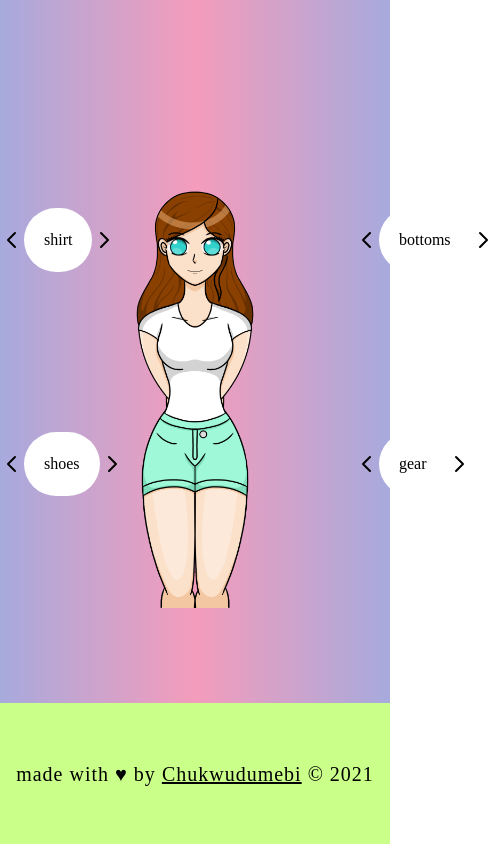
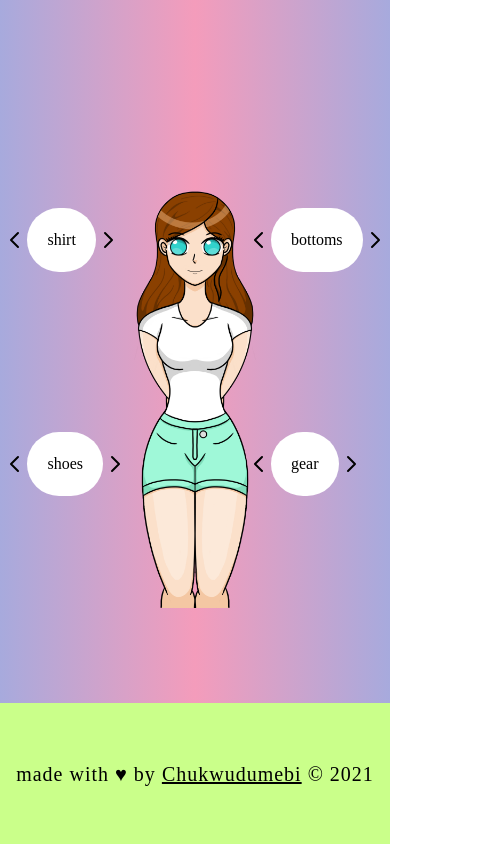
Before and after one commit to deeonwuli/sk8r, a React (Create React App) app: page /play in a window 390 px wide. Shown: the whole page, 495 px wide, since content can reach past the window. Built offline with nearby package versions, Linux system fonts and the light colour scheme; a web font is replaced by a local one; what tailwindcss-text-fill-stroke would draw is missing.

Commit message:
refactor: reduce button column gap
reduce column gap to make it more responsive

```diff
--- a/src/pages/Play.js
+++ b/src/pages/Play.js
@@ -116,7 +116,7 @@ export default function Play() {
             display: "grid",
             gridTemplateColumns: "repeat(2, minmax(0, 1fr))",
             rowGap: "10rem",
-            columnGap: "20rem",
+            columnGap: "6.5rem",
           }}
         >
           <div className="flex items-center">
```
